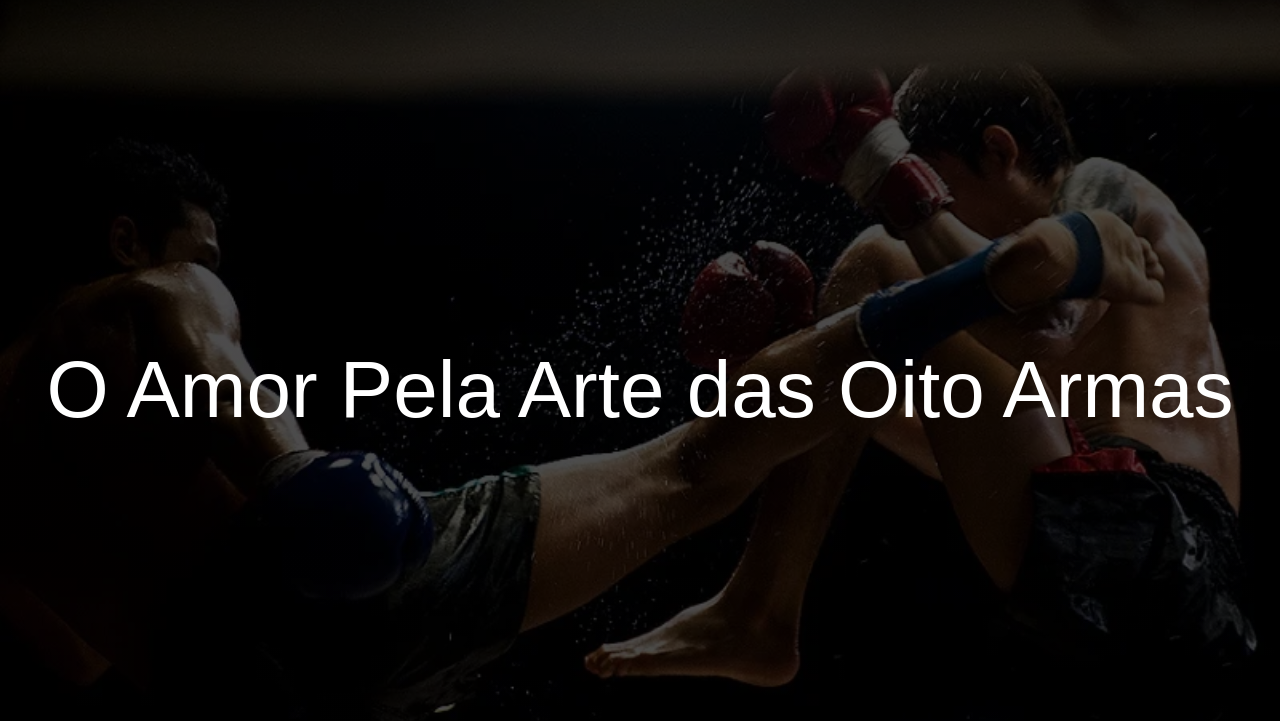
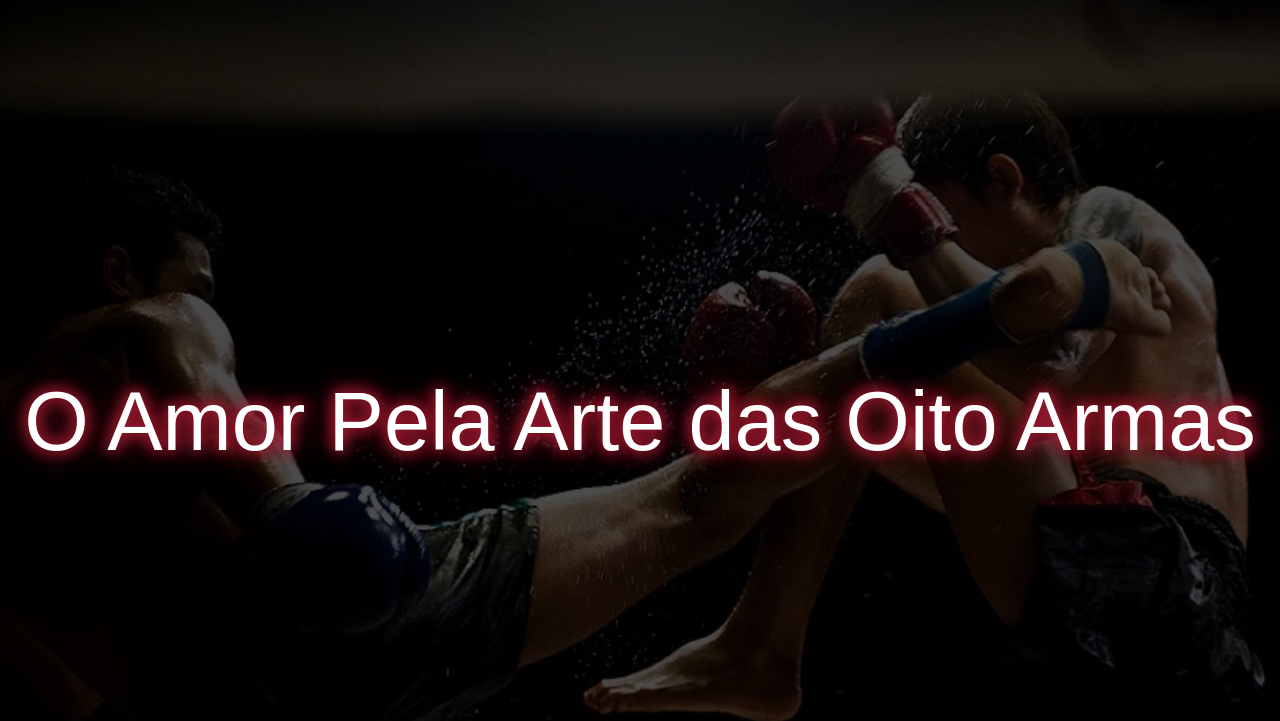
Before and after one commit to enricoferrer/Projeto-Individual, a plain HTML site: page Site/index.html in a window 1280 px wide. Shown: the part 74-795 px from the top of the page. Drawn offline with Linux system fonts and the light colour scheme; a web font is replaced by a local one.

Commit message:
Texto inicial animação

```diff
--- a/Site/assets/css/style.css
+++ b/Site/assets/css/style.css
@@ -48,7 +48,7 @@ a :hover{
 }
 
 .Inicio {
-    height: 800px;
+    height: 864px;
     background: linear-gradient(rgba(0, 0, 0, 0.7), rgba(0, 0, 0, 0.7)),
     url(../imagens/Academia-Ironworks-Prime-Gramado-e-São-Borja-RS-Modalidade-Muay-Thai.webp);
     background-repeat: no-repeat;
@@ -61,6 +61,26 @@ a :hover{
 }
 
 .TextoInicio {
-    font-size: 80px;
+    font-size: 83px;
     color: #ffffff;
+    opacity: 0;
+    animation: appear 1.5s forwards;
+    position: relative;
+    top: 100px;
+    text-shadow: 0 0 15px #A51931, 0 0 15px #A51931, 0 0 30px #A51931;
 }
+
+@keyframes appear {
+    from {
+        opacity: 0;
+        top: 100px;
+    }
+    to {
+        opacity: 1;
+        top: 0;
+    }
+}
+.sobreMim {
+    height: 800px;
+    color: whitesmoke;
+}
--- a/Site/index.html
+++ b/Site/index.html
@@ -26,6 +26,10 @@
                 O Amor Pela Arte das Oito Armas
             </div>
         </div>
+
+        <div class="sobreMim">
+
+        </div>
     </main>
 </body>
 
```
